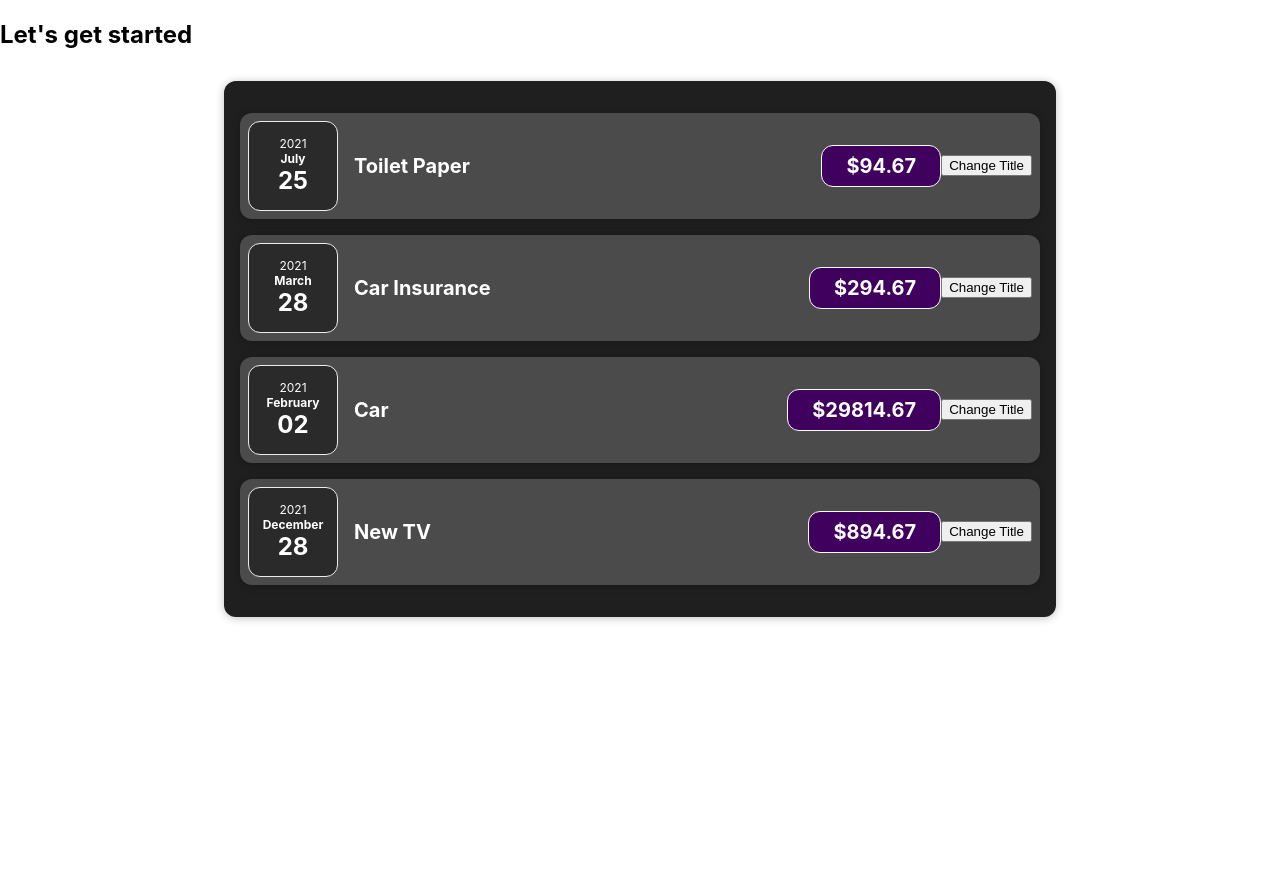
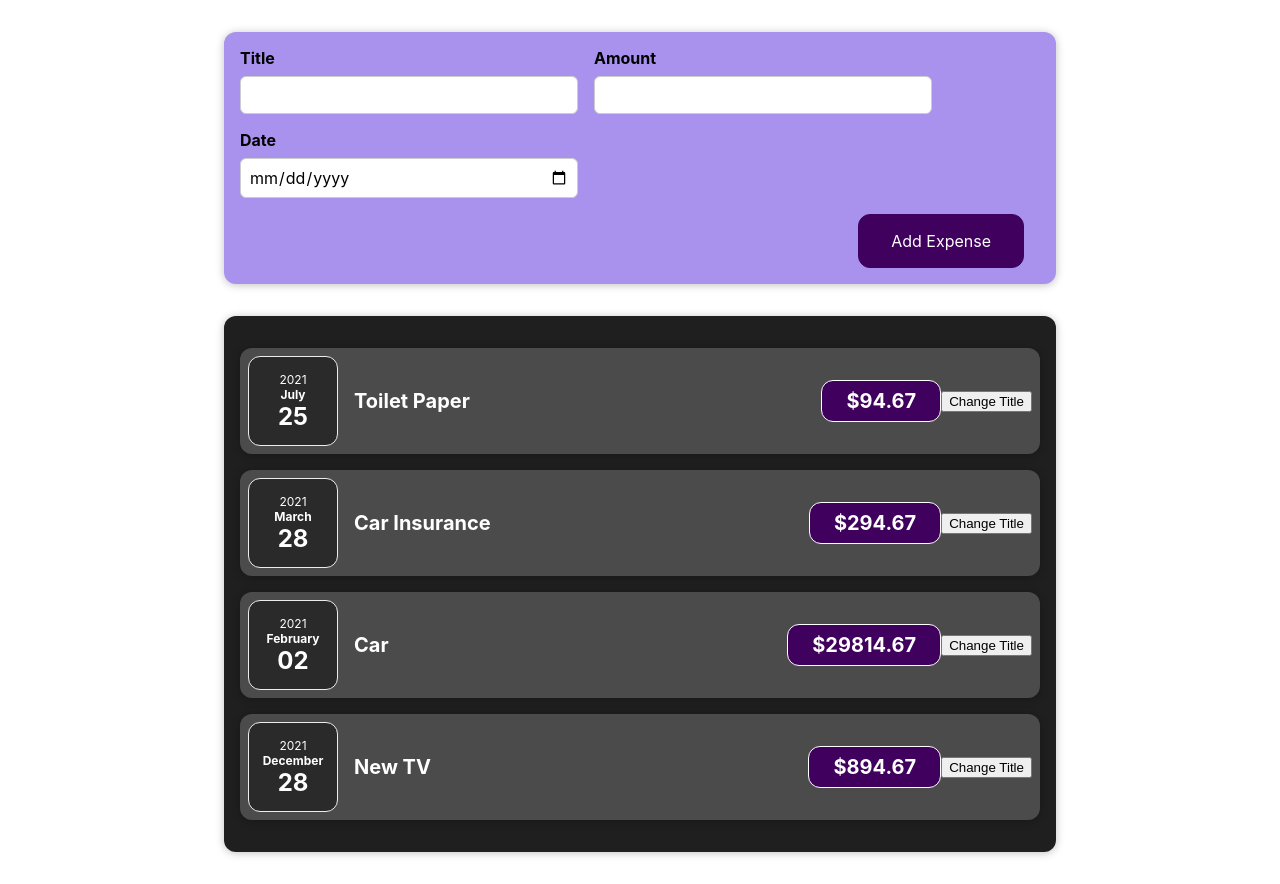
Before and after one commit to kirodriguezke/ExpenseTracker, a React (Create React App) app: page / in a window 1280 px wide. Before the commit the page ends 800 px from the top, so only its background shows below. Built offline with nearby package versions, Linux system fonts and the light colour scheme.

Commit message:
Expense Form created, handling form submission, Child to Parent practice.

```diff
--- a/src/App.js
+++ b/src/App.js
@@ -1,8 +1,11 @@
 import React from 'react';
+
+import NewExpense from './components/NewExpense/NewExpense';
+import Expenses from './components/Expenses/Expenses';
 
 import logo from './logo.svg';
 import './App.css';
-import Expenses from './components/Expenses/Expenses';
+
 
 const App = () => {
   const expenses = [
@@ -21,10 +24,14 @@
     { id: "e3", title: "Car", amount: 29814.67, date: new Date(2021, 1, 2) },
     { id: "e4", title: "New TV", amount: 894.67, date: new Date(2021, 11, 28) },
   ];
+  const addExpenseHandler = expense => {
+    console.log('In App.js');
+    console.log(expense);
+  };
 
   return (
     <div>
-      <h2>Let's get started</h2>
+      <NewExpense onAddExpense={addExpenseHandler} />
       <Expenses items={expenses} />
     </div>
   );
--- /dev/null
+++ b/src/components/NewExpense/ExpenseForm.css
@@ -0,0 +1,26 @@
+.new-expense__controls {
+  display: flex;
+  flex-wrap: wrap;
+  gap: 1rem;
+  margin-bottom: 1rem;
+  text-align: left;
+}
+
+.new-expense__control label {
+  font-weight: bold;
+  margin-bottom: 0.5rem;
+  display: block;
+}
+
+.new-expense__control input {
+  font: inherit;
+  padding: 0.5rem;
+  border-radius: 6px;
+  border: 1px solid #ccc;
+  width: 20rem;
+  max-width: 100%;
+}
+
+.new-expense__actions {
+  text-align: right;
+}
--- /dev/null
+++ b/src/components/NewExpense/ExpenseForm.js
@@ -0,0 +1,74 @@
+import React, { useState } from 'react';
+
+import './ExpenseForm.css';
+
+
+
+const ExpenseForm = (props) => {
+    const [enteredTitle, setEnteredTitle] = useState("");
+    const [enteredAmount, setEnteredAmount] = useState("");
+    const [enteredDate, setEnteredDate] = useState("");
+
+    const titleChangeHandler = (event) => {
+        setEnteredTitle(event.target.value);
+    };
+    const amountChangeHandler = (event) => {
+        setEnteredAmount(event.target.value);
+    };
+    const dateChangeHandler = (event) => {
+        setEnteredDate(event.target.value);
+    };
+    const submitHandler = (event) => {
+        event.preventDefault();
+
+        const expenseData = {
+            title: enteredTitle,
+            amount: enteredAmount,
+            date: new Date(enteredDate),
+        };
+        props.onSaveExpenseData(expenseData);
+        setEnteredTitle("");
+        setEnteredAmount("");
+        setEnteredDate("");
+    };
+
+    return (
+        <form onSubmit={submitHandler}>
+            <div className="new-expense__controls">
+                <div className="new-expense__control">
+                    <label>Title</label>
+                    <input
+                        type="text"
+                        value={enteredTitle}
+                        onChange={titleChangeHandler}
+                    />
+                </div>
+                <div className="new-expense__control">
+                    <label>Amount</label>
+                    <input
+                        type="number"
+                        value={enteredAmount}
+                        min="0.01"
+                        step="0.01"
+                        onChange={amountChangeHandler}
+                    />
+                </div>
+                <div className="new-expense__control">
+                    <label>Date</label>
+                    <input
+                        type="date"
+                        value={enteredDate}
+                        min="2019-01-01"
+                        step="2022-12-31"
+                        onChange={dateChangeHandler}
+                    />
+                </div>
+            </div>
+            <div className="new-expense__actions">
+                <button type="submit">Add Expense</button>
+            </div>
+        </form>
+    );
+}
+
+export default ExpenseForm;
--- /dev/null
+++ b/src/components/NewExpense/NewExpense.css
@@ -0,0 +1,38 @@
+.new-expense {
+  background-color: #a892ee;
+  padding: 1rem;
+  margin: 2rem auto;
+  width: 50rem;
+  max-width: 95%;
+  border-radius: 12px;
+  text-align: center;
+  box-shadow: 0 1px 8px rgba(0, 0, 0, 0.25);
+}
+
+.new-expense button {
+  font: inherit;
+  cursor: pointer;
+  padding: 1rem 2rem;
+  border: 1px solid #40005d;
+  background-color: #40005d;
+  color: white;
+  border-radius: 12px;
+  margin-right: 1rem;
+}
+
+.new-expense button:hover,
+.new-expense button:active {
+  background-color: #510674;
+  border-color: #510674;
+}
+
+.new-expense button.alternative {
+  color: #220131;
+  border-color: transparent;
+  background-color: transparent;
+}
+
+.new-expense button.alternative:hover,
+.new-expense button.alternative:active {
+  background-color: #ddb3f8;
+}
--- /dev/null
+++ b/src/components/NewExpense/NewExpense.js
@@ -0,0 +1,23 @@
+import React from 'react';
+import ExpenseForm from './ExpenseForm';
+
+import './NewExpense.css';
+
+
+const NewExpense = (props) => {
+    const saveExpenseDataHandler = (enteredExpenseData) => {
+        const expenseData = {
+            ...enteredExpenseData,
+            id: Math.random().toString()
+        }
+        props.onAddExpense(expenseData);
+    };
+
+    return (
+        <div className="new-expense">
+            <ExpenseForm onSaveExpenseData={saveExpenseDataHandler} />
+        </div>
+    );
+}
+
+export default NewExpense;
```
